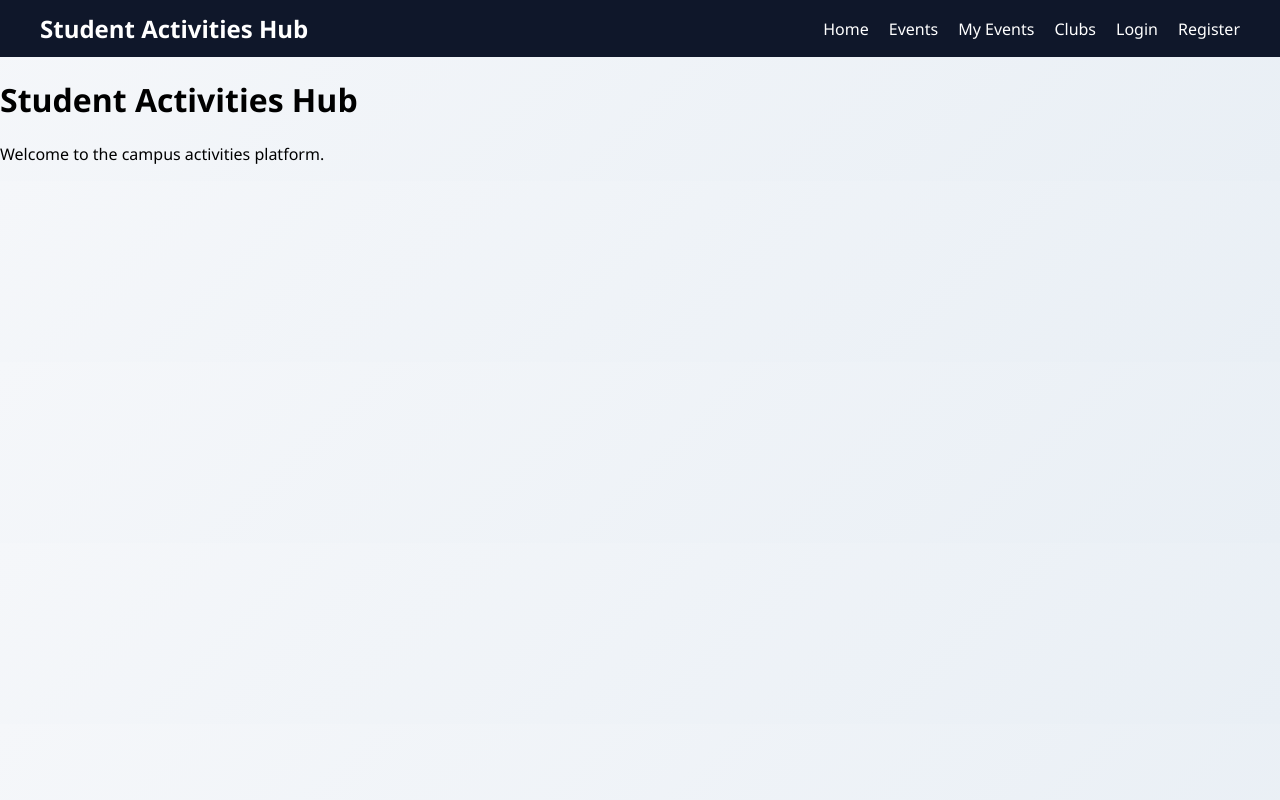
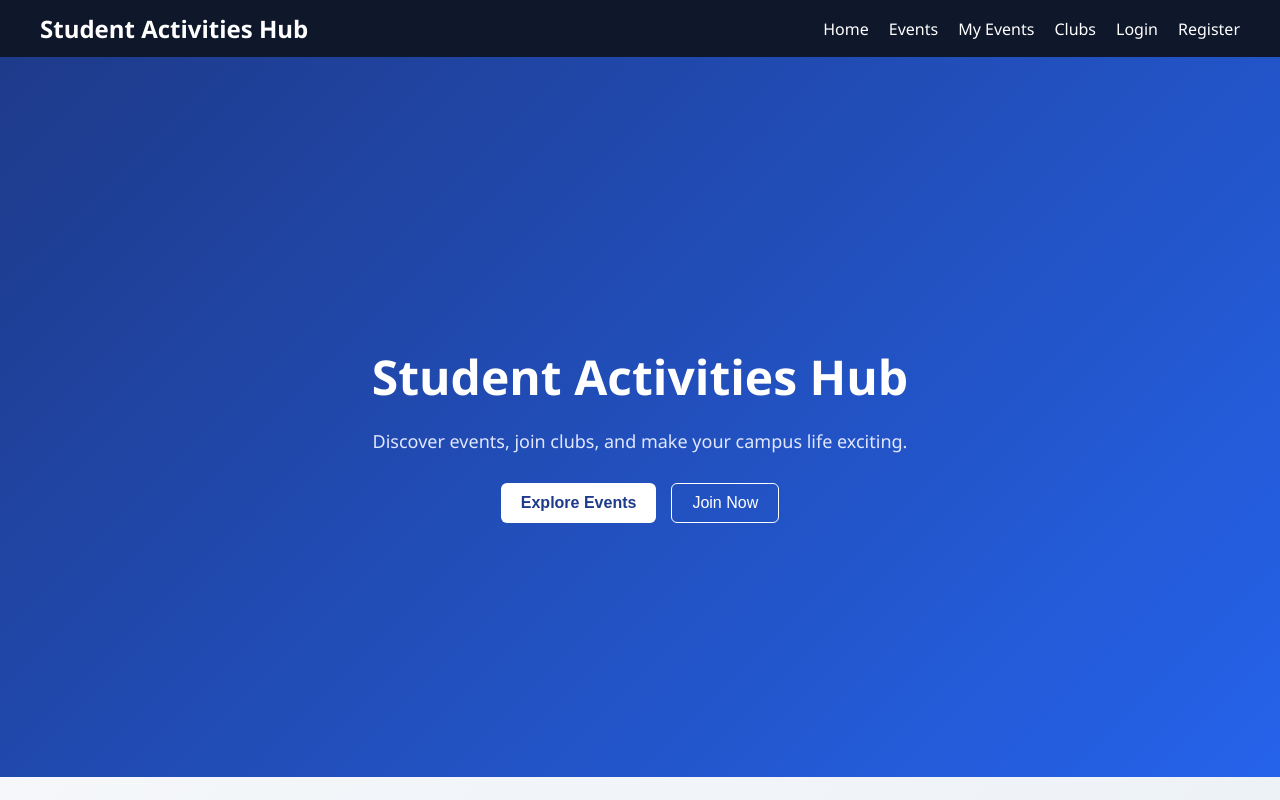
Before and after one commit to bhavyabhardwaj001/student-activity-hub, a React app in the folder frontend/: page / in a window 1280 px wide. Built offline with nearby package versions, Linux system fonts and the light colour scheme; the HTML template or start-up script is replaced by a standard one.

Commit message:
add hero section to home page with modern UI layout

```diff
--- a/frontend/src/pages/Home.jsx
+++ b/frontend/src/pages/Home.jsx
@@ -1,10 +1,70 @@
 function Home() {
   return (
-    <div>
-      <h1>Student Activities Hub</h1>
-      <p>Welcome to the campus activities platform.</p>
+    <div style={styles.hero}>
+      <div style={styles.overlay}>
+        <h1 style={styles.title}>Student Activities Hub</h1>
+
+        <p style={styles.subtitle}>
+          Discover events, join clubs, and make your campus life exciting.
+        </p>
+
+        <div style={styles.buttons}>
+          <button style={styles.primaryBtn}>Explore Events</button>
+          <button style={styles.secondaryBtn}>Join Now</button>
+        </div>
+      </div>
     </div>
   );
 }
 
+const styles = {
+  hero: {
+    height: "90vh",
+    display: "flex",
+    alignItems: "center",
+    justifyContent: "center",
+    background: "linear-gradient(135deg, #1e3a8a, #2563eb)",
+    color: "white",
+  },
+  overlay: {
+    textAlign: "center",
+    maxWidth: "600px",
+    padding: "20px",
+  },
+  title: {
+    fontSize: "48px",
+    fontWeight: "bold",
+    marginBottom: "20px",
+  },
+  subtitle: {
+    fontSize: "18px",
+    marginBottom: "30px",
+    color: "#e0e7ff",
+  },
+  buttons: {
+    display: "flex",
+    justifyContent: "center",
+    gap: "15px",
+  },
+  primaryBtn: {
+    padding: "10px 20px",
+    fontSize: "16px",
+    backgroundColor: "#ffffff",
+    color: "#1e3a8a",
+    border: "none",
+    borderRadius: "6px",
+    cursor: "pointer",
+    fontWeight: "600",
+  },
+  secondaryBtn: {
+    padding: "10px 20px",
+    fontSize: "16px",
+    backgroundColor: "transparent",
+    color: "white",
+    border: "1px solid white",
+    borderRadius: "6px",
+    cursor: "pointer",
+  },
+};
+
 export default Home;
```
